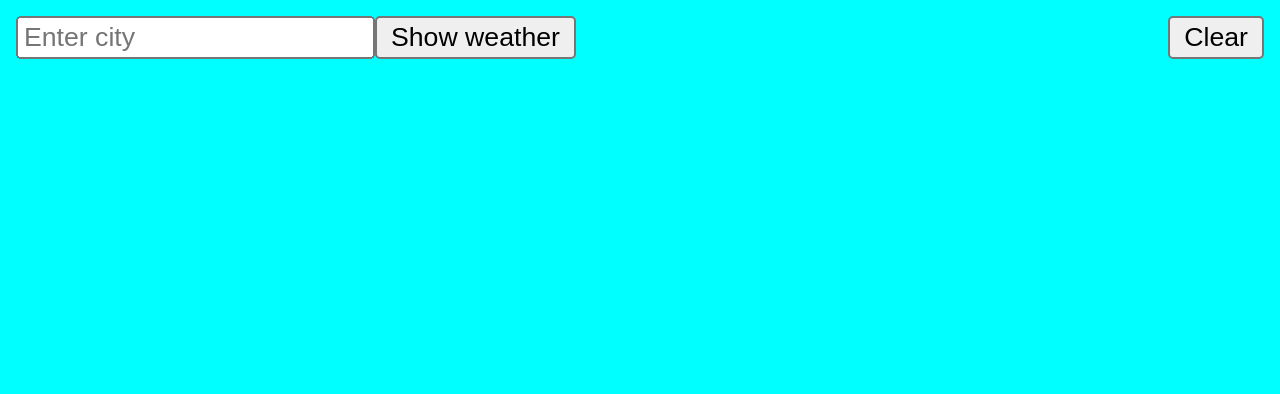
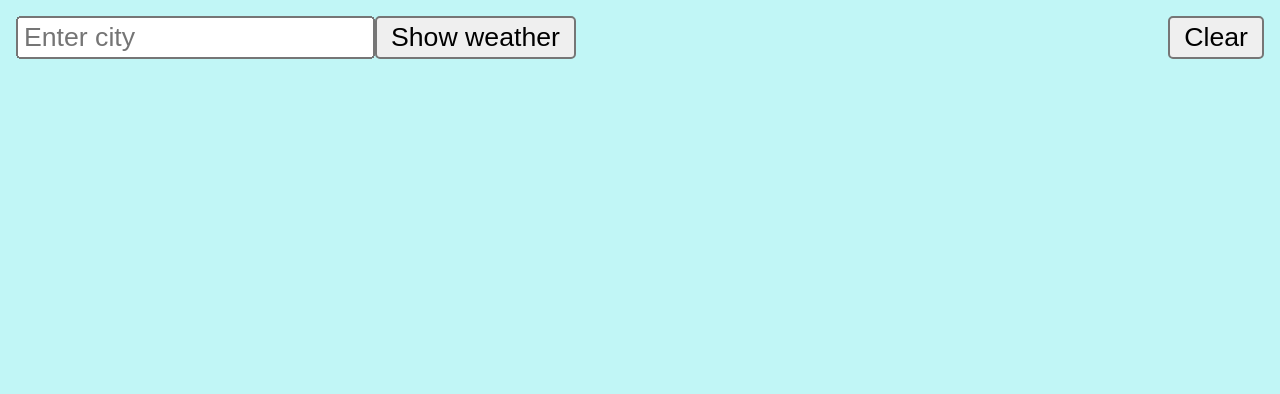
Before and after one commit to magma4810/weatherAPI_18_11_2023, a website built with webpack: page index.html in a window 1280 px wide. Built offline with nearby package versions, Linux system fonts and the light colour scheme; no server answers.

Commit message:
fix problems

```diff
--- a/src/style.css
+++ b/src/style.css
@@ -11,5 +11,5 @@
 }
 body {
   zoom: 200%;
-  background-color: aqua;
+  background-color: rgb(193, 246, 246);
 }
```
